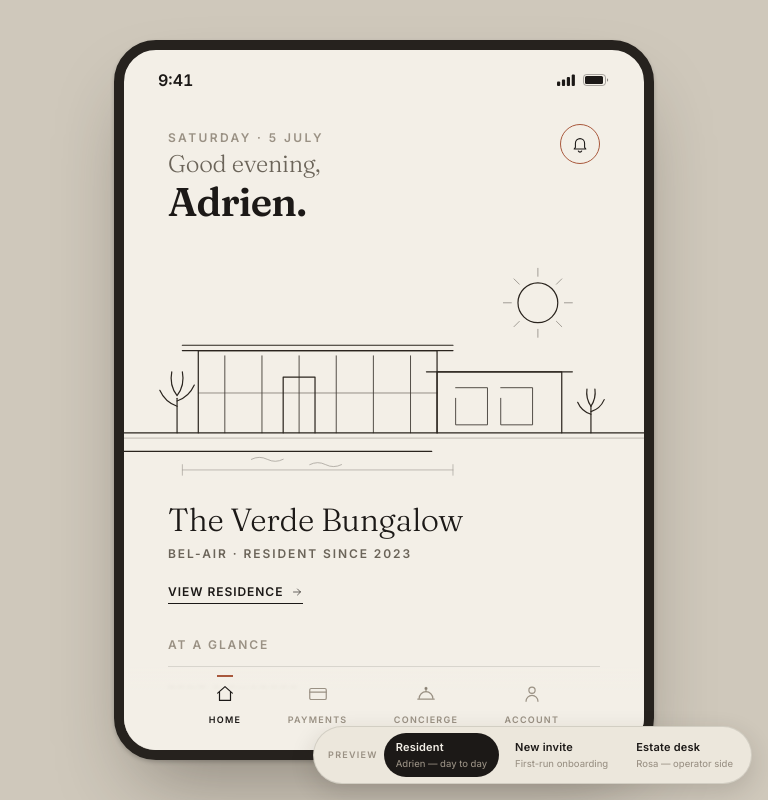
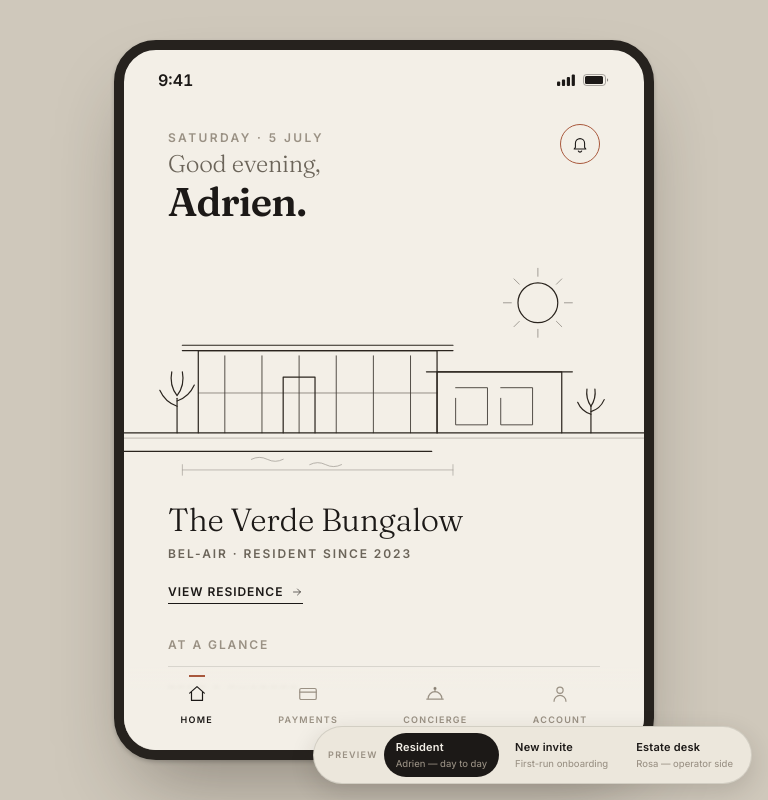
Before and after one commit to perceptence/alba, a Next.js app: page / in a window 768 px wide. Built offline with nearby package versions, Linux system fonts and the light colour scheme.

Commit message:
Tablet nav: spread the 4 items across the frame (space-around)
Keep the near-mobile icon/label sizes; distribute rather than cluster.

Co-Authored-By: Claude Opus 4.8 <noreply@anthropic.com>

```diff
--- a/app/alba.css
+++ b/app/alba.css
@@ -999,10 +999,9 @@ html,body{background:#CFC8BB}
     max-width:calc(100vw - 48px);border-width:10px;border-radius:42px}
   .island{display:none}
   .pbar{padding:18px 34px 8px}
-  /* 4 items in a ~750px frame: keep them near mobile density — a compact
-     centred group, NOT a blown-up spread. Bigger icons/labels or space-around
-     read as a magnified phone. */
-  .nav{justify-content:center;gap:clamp(28px, 5vw, 48px);padding:16px 20px 24px}
+  /* 4 items spread across the frame width; keep the near-mobile icon/label
+     sizes so it doesn't read as a magnified phone. */
+  .nav{justify-content:space-around;gap:0;padding:16px 24px 24px}
   .nav button svg{width:22px;height:22px}
   .nav button .nl{font-size:9px}
   .nav button .und{top:-8px;width:16px}
```
